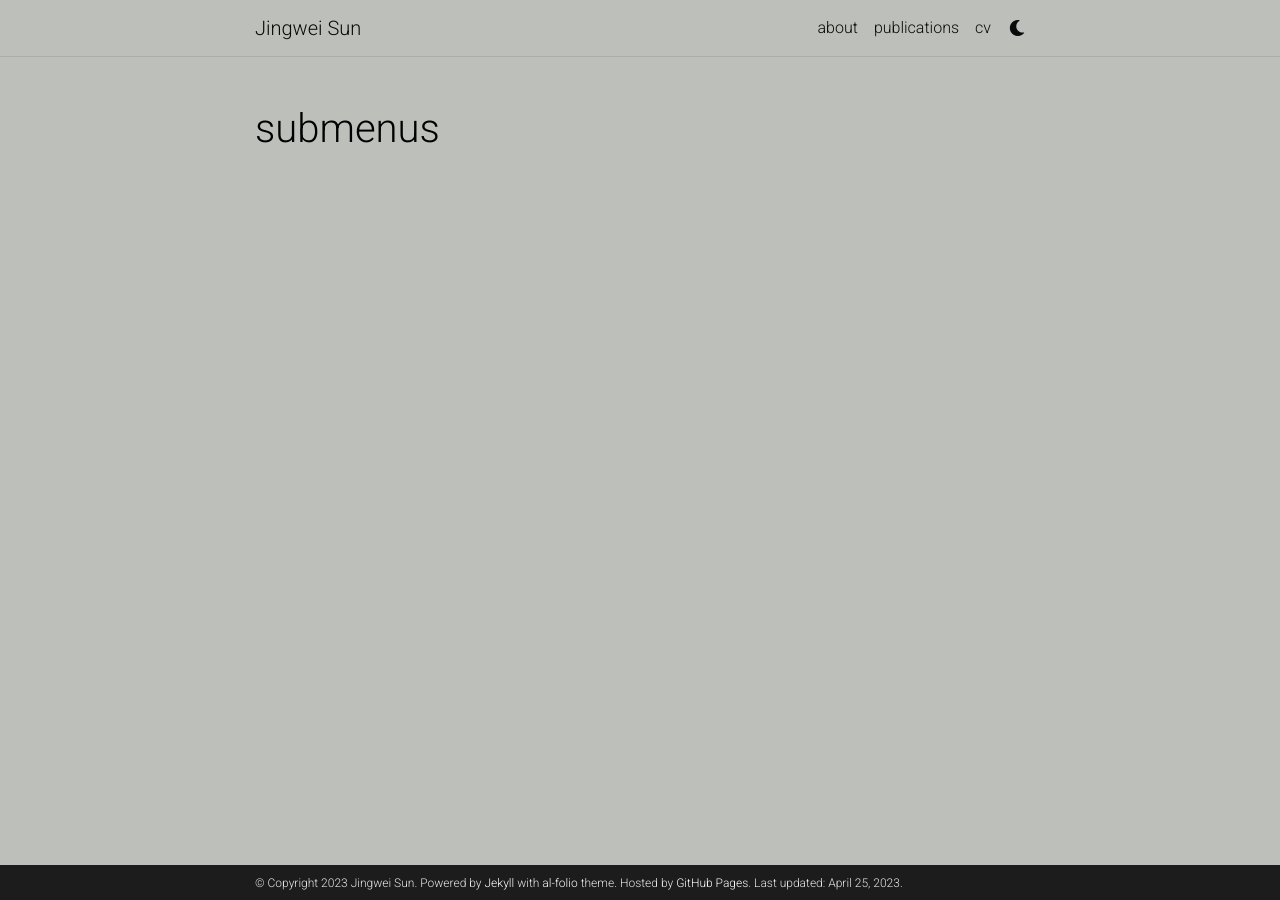
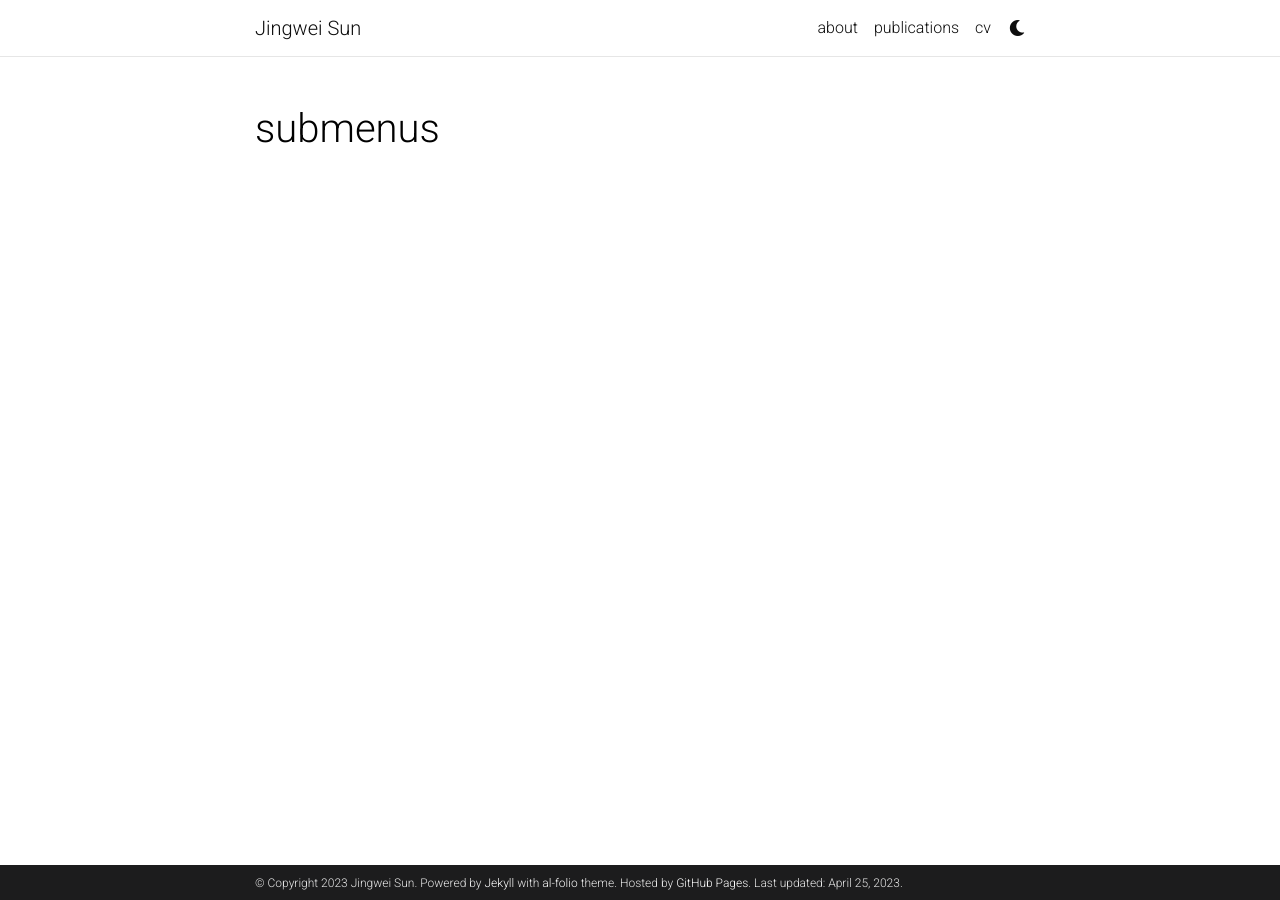
Before and after one commit to jeremy313/jeremy313.github.io, a Jekyll site: the page built from _pages/dropdown.md, in a window 1280 px wide. Built offline with Jekyll 4.4.1, drawn with Linux system fonts in a browser that asks for light colours; full-size pictures stand in for the smaller copies a plugin makes; comment, search, counter and statistics services are not loaded; a style sheet for code colours, icons or effects is not loaded.

Commit message:
change theme

```diff
--- a/_sass/_themes.scss
+++ b/_sass/_themes.scss
@@ -65,7 +65,7 @@
 // }
 
 :root {
-    --global-bg-color: #BDC0BA;
+    --global-bg-color: #{$white-color};
     --global-code-bg-color: #{$code-bg-color-light};
     --global-text-color: #{$black-color};
     --global-text-color-light: #{$grey-color};
@@ -100,8 +100,8 @@
     --global-code-bg-color: #{$code-bg-color-dark};
     --global-text-color: #{$grey-color-light};
     --global-text-color-light: #{$grey-color-light};
-    --global-theme-color: #{$cyan-color};
-    --global-hover-color: #{$cyan-color};
+    --global-theme-color: #{$nvidia-color};
+    --global-hover-color: #{$nvidia-color};
     --global-footer-bg-color: #{$grey-color-light};
     --global-footer-text-color: #{$grey-color-dark};
     --global-footer-link-color: #{$black-color};
--- a/_sass/_variables.scss
+++ b/_sass/_variables.scss
@@ -22,6 +22,7 @@ $light-purple-color:  lighten($purple-color, 25%);
 $pink-color:          #f92080 !default;
 $pink-color-light:    #ffdddd !default;
 $yellow-color:        #efcc00 !default;
+$nvidia-color:          #76b900;
 
 $grey-color:          #828282 !default;
 $grey-color-light:    lighten($grey-color, 40%);
```
Also changed, not shown: _pages/publications.md (+1 -1 lines).
